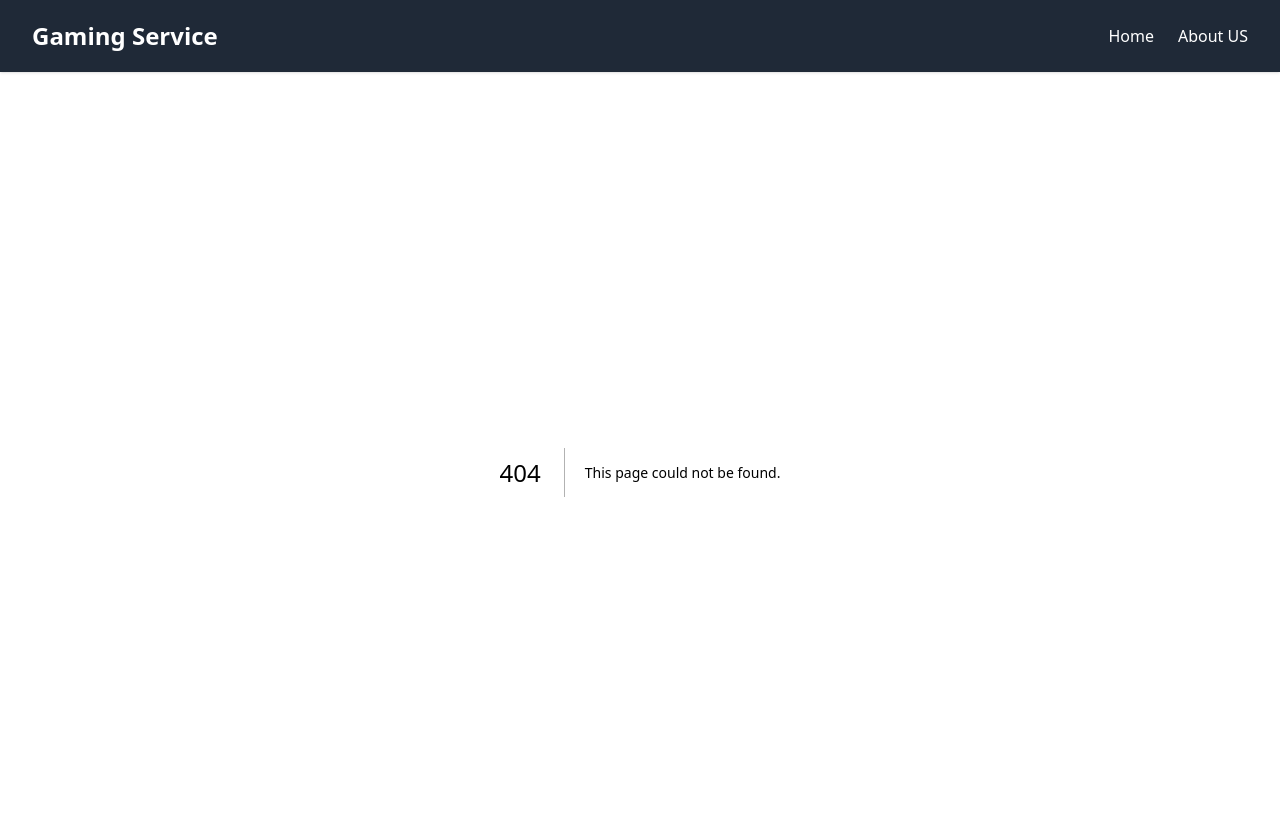
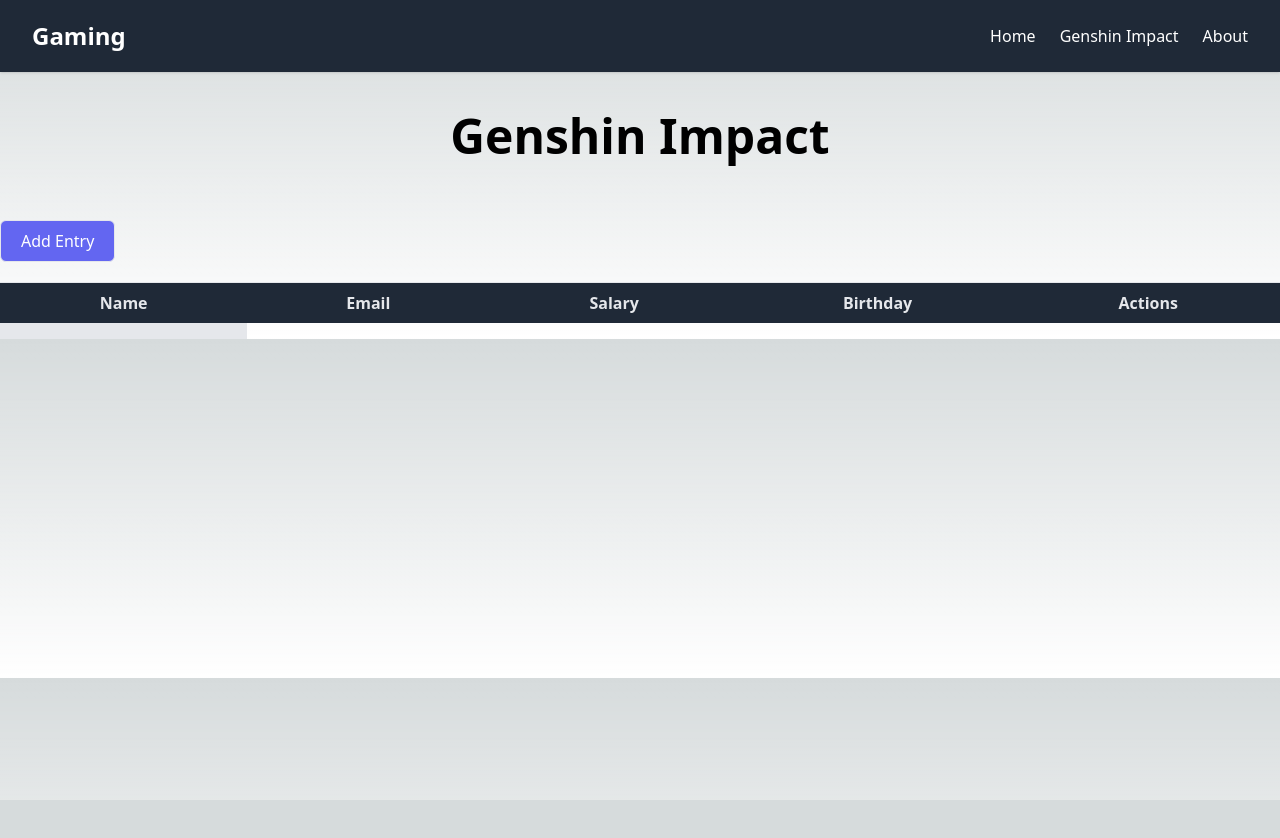
Before and after one commit to truongvinht/gaming-service, a Next.js app: page /genshinimpact in a window 1280 px wide. Before the commit this address had no page. Shown: the top 838 px of the page. After the commit the page ends 800 px from the top, so only its background shows below. Built offline with nearby package versions, Linux system fonts and the light colour scheme.

Commit message:
integrate mockup table

```diff
--- /dev/null
+++ b/app/about/page.jsx
@@ -0,0 +1,15 @@
+import { Container } from "postcss";
+import Table from "../../components/table";
+
+const GenshinHome = () => {
+  return (
+    <div>
+      <h1 className="text-xl md:text-5xl text-center font-bold py-10">
+        About
+      </h1>
+
+    </div>
+  );
+};
+
+export default GenshinHome;
--- /dev/null
+++ b/app/genshinimpact/elements/page.jsx
@@ -0,0 +1,13 @@
+
+const ElementsOverview = () => {
+  return (
+    <div>
+      <h1 className="text-xl md:text-5xl text-center font-bold py-10">
+        Elemente
+      </h1>
+
+    </div>
+  );
+};
+
+export default ElementsOverview;
--- /dev/null
+++ b/app/genshinimpact/page.jsx
@@ -0,0 +1,29 @@
+import { Container } from "postcss";
+import Table from "../../components/table";
+
+const GenshinHome = () => {
+  return (
+    <div>
+      <h1 className="text-xl md:text-5xl text-center font-bold py-10">
+        Genshin Impact
+      </h1>
+
+      <div className="container mx-auto flex justify-between py-5 border-b">
+        <div className="left flex gap-3">
+          <button className="flex bg-indigo-500 text-white px-5 py-2 border rounded-md hover:bg-gray-50 hover:border-indigo-500 hover:text-gray-800">
+            {" "}
+            Add Entry
+          </button>
+        </div>
+
+        {/** collapsable form */}
+      </div>
+      <div className="container mx-auto">
+        {/** table */}
+        <Table></Table>
+      </div>
+    </div>
+  );
+};
+
+export default GenshinHome;
--- a/app/head.jsx
+++ b/app/head.jsx
@@ -1,10 +1,14 @@
-export default function Head() {
+
+const Head = ({appTitle, description = 'Gaming Service'}) => {
   return (
-    <>
-      <title>Gaming Service</title>
-      <meta name="description" content="Gaming Service" />
+    <head>
+      <title>{appTitle}</title>
+      <meta name="description" content={description} />
       <meta name="viewport" content="width=device-width, initial-scale=1" />
       <link rel="icon" href="/favicon.ico" />
-    </>
+    </head>
   );
-}
+};
+
+
+export default Head;
--- a/app/layout.jsx
+++ b/app/layout.jsx
@@ -3,11 +3,12 @@
 import Navigator from '../components/navigator'
 
 export default function RootLayout({ children }) {
+  const title = 'Gaming';
   return (
     <html>
-      <head />
+      <head appTitle={title}/>
       <body>
-        <Navigator />
+        <Navigator appTitle={title}/>
         {children}
       </body>
     </html>
--- a/components/navigator.jsx
+++ b/components/navigator.jsx
@@ -3,7 +3,7 @@
 import Link from 'next/link';
 import { useState } from 'react';
 
-const Navigator = () => {
+const Navigator = ({appTitle}) => {
   const [navbar, setNavbar] = useState(false);
   return (
     <nav className="w-full bg-gray-800 shadow">
@@ -11,7 +11,7 @@
           <div>
             <div className="flex items-center justify-between py-3 md:py-5 md:block">
               <a href="#">
-                <h2 className="text-2xl text-white font-bold">Gaming Service</h2>
+                <h2 className="text-2xl text-white font-bold">{appTitle}</h2>
               </a>
               <div className="md:hidden">
                 <button
@@ -64,8 +64,13 @@
                   </Link>
                 </li>
                 <li className="text-white">
+                  <Link href="/genshinimpact">
+                    Genshin Impact
+                  </Link>
+                </li>
+                <li className="text-white">
                   <Link href="/about">
-                    About US
+                    About
                   </Link>
                 </li>
               </ul>
--- /dev/null
+++ b/components/table.jsx
@@ -0,0 +1,36 @@
+
+const Table = () => {
+    return (
+        <div>
+        <table className='min-w-full table-auto'>
+        <thead>
+            <tr className='bg-gray-800'>
+                <th className='px-16 py-2'>
+                    <span className='text-gray-200'>Name</span>
+                </th>
+                <th className='px-16 py-2'>
+                    <span className='text-gray-200'>Email</span>
+                </th>
+                <th className='px-16 py-2'>
+                    <span className='text-gray-200'>Salary</span>
+                </th>
+                <th className='px-16 py-2'>
+                    <span className='text-gray-200'>Birthday</span>
+                </th>
+                <th className='px-16 py-2'>
+                    <span className='text-gray-200'>Actions</span>
+                </th>
+            </tr>
+        </thead>
+        <tbody className='bg-gray-200'>
+            <tr>
+                <td className='px-16 py-2 flex flex-row items-center'>
+                </td>
+            </tr>
+
+        </tbody>
+        </table>
+        </div>);
+};
+
+export default Table;
```
